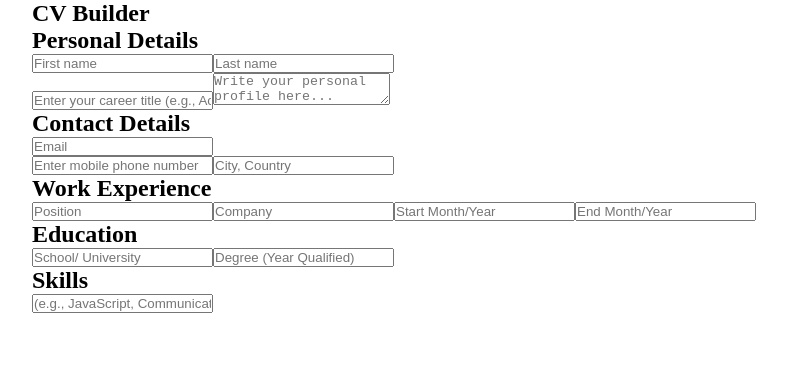
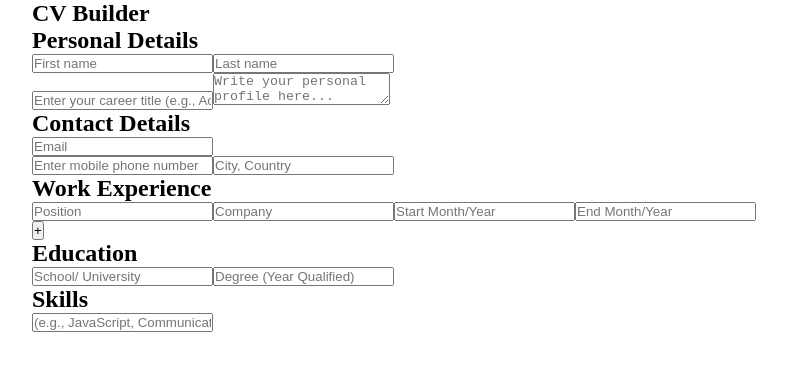
Before and after one commit to gavinv-m/cv-application, a React (Vite) app: page / in a window 1280 px wide. Shown: the top 368 px of the page, without its empty margins (8-795 px from the left). Built offline with nearby package versions, Linux system fonts and the light colour scheme.

Commit message:
feat: Add more experiences to work experience

```diff
--- a/src/App.jsx
+++ b/src/App.jsx
@@ -34,6 +34,21 @@ export default function App() {
     });
   };
 
+  const addEntry = (section) => {
+    setResumeData((prev) => {
+      const newEntry = {
+        key: crypto.randomUUID(),
+        // prettier-ignore
+        ...(section === 'workExperience' && {position: '', company: '', startDate: '',
+          endDate: '', description: ''}),
+        ...(section === 'education' && { school: '', degree: '' }),
+        ...(section === 'skills' && { skill: '' }),
+      };
+
+      return { ...prev, [section]: [...prev[section], newEntry] };
+    });
+  };
+
   const { personalDetails, workExperience, contactDetails, education, skills } =
     resumeData;
 
@@ -52,9 +67,14 @@ export default function App() {
         <WorkExperience
           workExperience={workExperience}
           updateField={update}
+          add={addEntry}
         ></WorkExperience>
-        <Education qualifications={education} updateField={update}></Education>
-        <Skills skills={skills} updateField={update}></Skills>
+        <Education
+          qualifications={education}
+          updateField={update}
+          add={addEntry}
+        ></Education>
+        <Skills skills={skills} updateField={update} add={addEntry}></Skills>
       </aside>
       <main></main>
     </>
--- /dev/null
+++ b/src/sidebar/Button.jsx
@@ -0,0 +1,11 @@
+export default function AddButton({ section, add }) {
+  return (
+    <button
+      onClick={() => {
+        add(section);
+      }}
+    >
+      +
+    </button>
+  );
+}
--- a/src/sidebar/WorkExperience.jsx
+++ b/src/sidebar/WorkExperience.jsx
@@ -1,6 +1,7 @@
 import renderInput from './InputField';
+import AddButton from './Button';
 
-export default function WorkExperience({ workExperience, updateField }) {
+export default function WorkExperience({ workExperience, updateField, add }) {
   const section = 'workExperience';
 
   return (
@@ -10,17 +11,28 @@ export default function WorkExperience({ workExperience, updateField }) {
         <h2>Work Experience</h2>
       </div>
 
+      <div>
         {workExperience.map((experience) => {
           return (
             <div key={experience.key}>
               {renderInput('Position', experience.position, (e) =>
-              updateField(section, 'position', e.target.value, experience.key),
+                updateField(
+                  section,
+                  'position',
+                  e.target.value,
+                  experience.key,
+                ),
               )}
               {renderInput('Company', experience.company, (e) =>
                 updateField(section, 'company', e.target.value, experience.key),
               )}
               {renderInput('Start Month/Year', experience.startDate, (e) =>
-              updateField(section, 'startDate', e.target.value, experience.key),
+                updateField(
+                  section,
+                  'startDate',
+                  e.target.value,
+                  experience.key,
+                ),
               )}
               {renderInput('End Month/Year', experience.endDate, (e) =>
                 updateField(section, 'endDate', e.target.value, experience.key),
@@ -28,6 +40,8 @@ export default function WorkExperience({ workExperience, updateField }) {
             </div>
           );
         })}
+        <AddButton section={section} add={add}></AddButton>
+      </div>
     </div>
   );
 }
```
Lines whose indentation alone changed are shown as unchanged.
